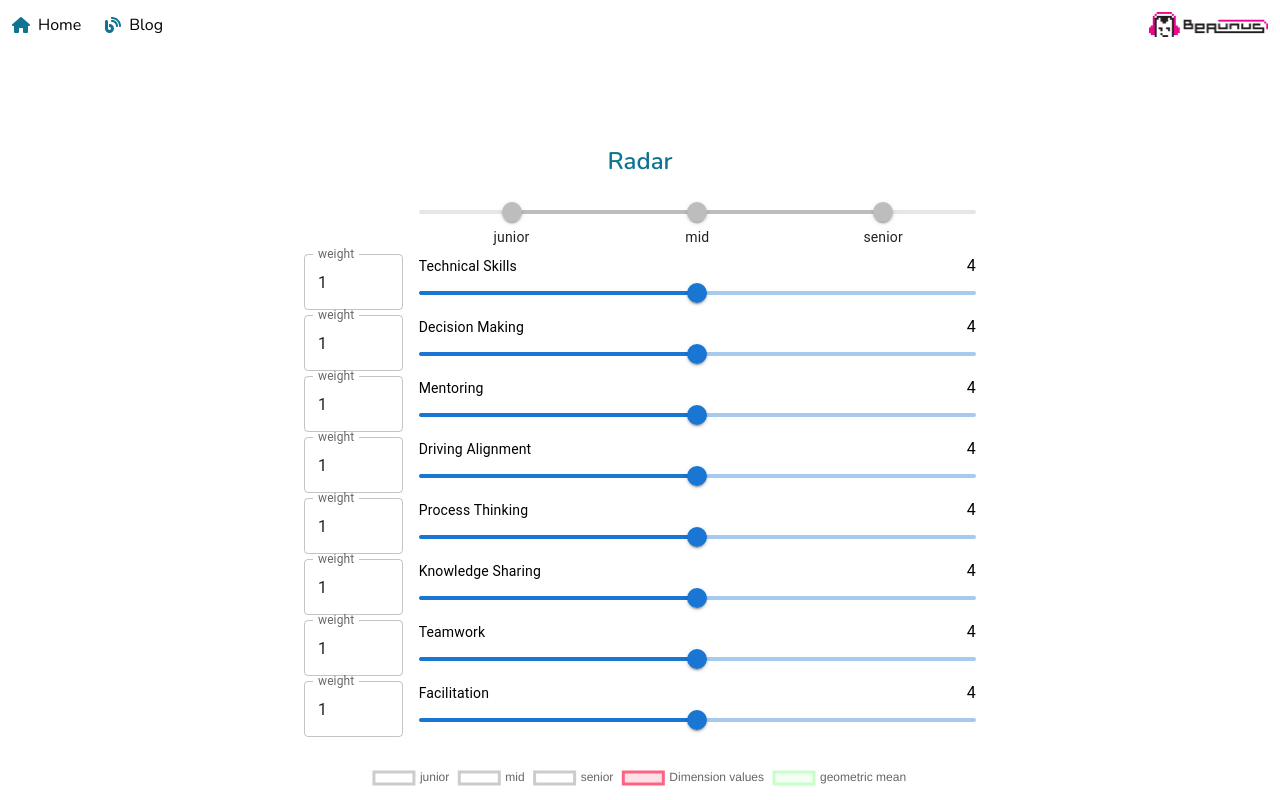
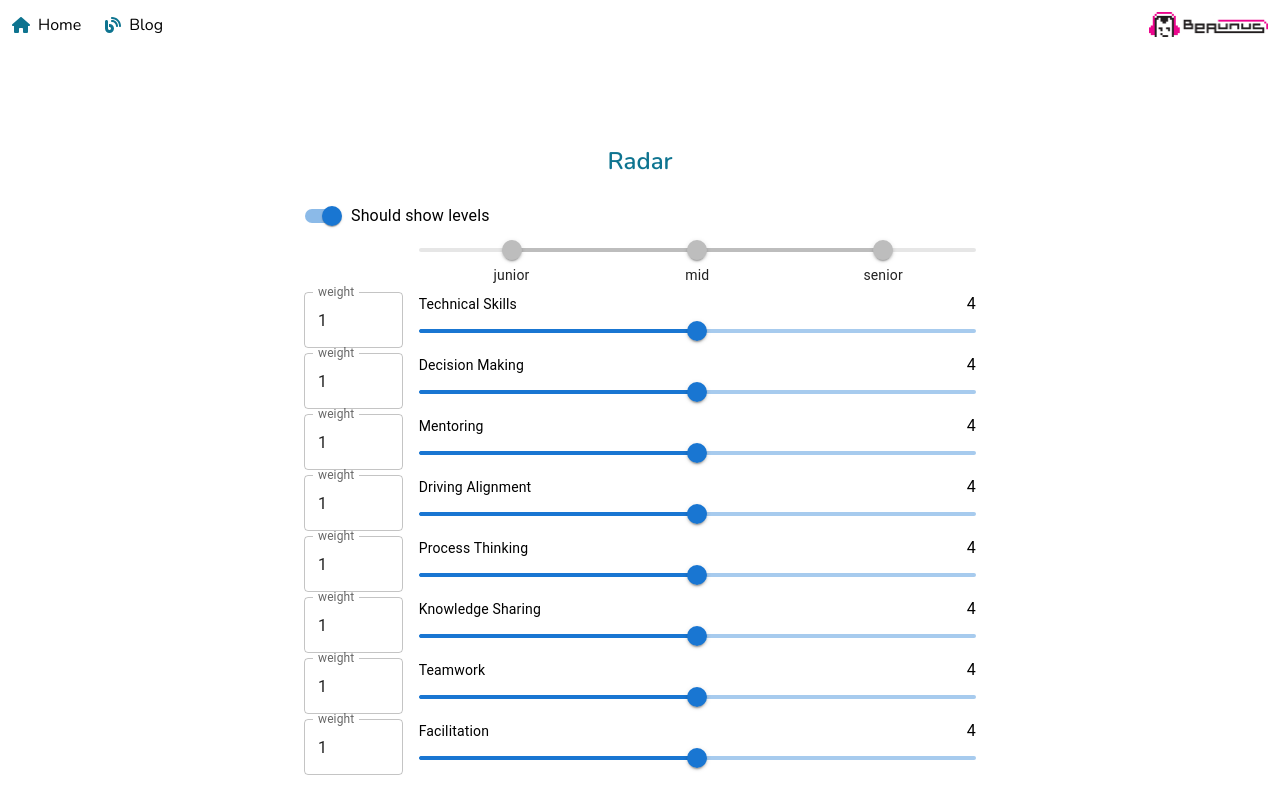
Before and after one commit to beaunus/beaunus.com, a Next.js app: page /blog/radar in a window 1280 px wide. Shown: the top 800 px of the page. Built offline with nearby package versions, Linux system fonts and the light colour scheme.

Commit message:
feature: switch for shouldShowLevels

```diff
--- a/pages/blog/radar.tsx
+++ b/pages/blog/radar.tsx
@@ -1,3 +1,4 @@
+import { FormControlLabel, Switch } from "@mui/material";
 import FormControl from "@mui/material/FormControl";
 import Grid from "@mui/material/Grid";
 import Slider from "@mui/material/Slider";
@@ -38,6 +39,7 @@ const Radar: NextPage = () => {
         DIMENSION_NAMES.map((name) => [name, { value: 4, weight: 1 }])
       ) as Record<DimensionName, { value: number; weight: number }>
     );
+  const [shouldShowLevels, setShouldShowLevels] = React.useState(true);
 
   const radarChartRef = React.useRef<HTMLCanvasElement>(null);
 
@@ -70,14 +72,19 @@ const Radar: NextPage = () => {
       const radarChart = new ChartJS(radarChartRef.current, {
         data: {
           datasets: [
-            ...Object.entries(STANDARD_LEVELS).map(([name, value]) => ({
+            ...(shouldShowLevels
+              ? Object.entries(STANDARD_LEVELS).map(([name, value]) => ({
                   backgroundColor: "rgb(0, 0, 0, 0)",
                   borderColor: "#ccc",
-              data: Array.from({ length: DIMENSION_NAMES.length }, () => value),
+                  data: Array.from(
+                    { length: DIMENSION_NAMES.length },
+                    () => value
+                  ),
                   fill: true,
                   label: `${name}`,
                   pointBackgroundColor: "#ccc",
-            })),
+                }))
+              : []),
             {
               backgroundColor: "rgba(255, 99, 132, 0.2)",
               borderColor: "rgb(255, 99, 132)",
@@ -129,7 +136,7 @@ const Radar: NextPage = () => {
         radarChart.destroy();
       };
     }
-  }, [valuesAndWeightsByDimensionName]);
+  }, [shouldShowLevels, valuesAndWeightsByDimensionName]);
 
   return (
     <>
@@ -143,6 +150,18 @@ const Radar: NextPage = () => {
               Radar
             </div>
             <FormControl>
+              <FormControlLabel
+                control={
+                  <Switch
+                    checked={shouldShowLevels}
+                    onChange={({ target }) => {
+                      setShouldShowLevels(target.checked);
+                    }}
+                  />
+                }
+                label="Should show levels"
+              />
+              {shouldShowLevels ? (
                 <Grid container spacing={2}>
                   <Grid item xs={2} />
                   <Grid item xs={10}>
@@ -157,6 +176,7 @@ const Radar: NextPage = () => {
                     />
                   </Grid>
                 </Grid>
+              ) : null}
 
               {Object.entries(valuesAndWeightsByDimensionName).map(
                 ([dimensionName, { value }]) => (
```
Lines whose indentation alone changed are shown as unchanged.
